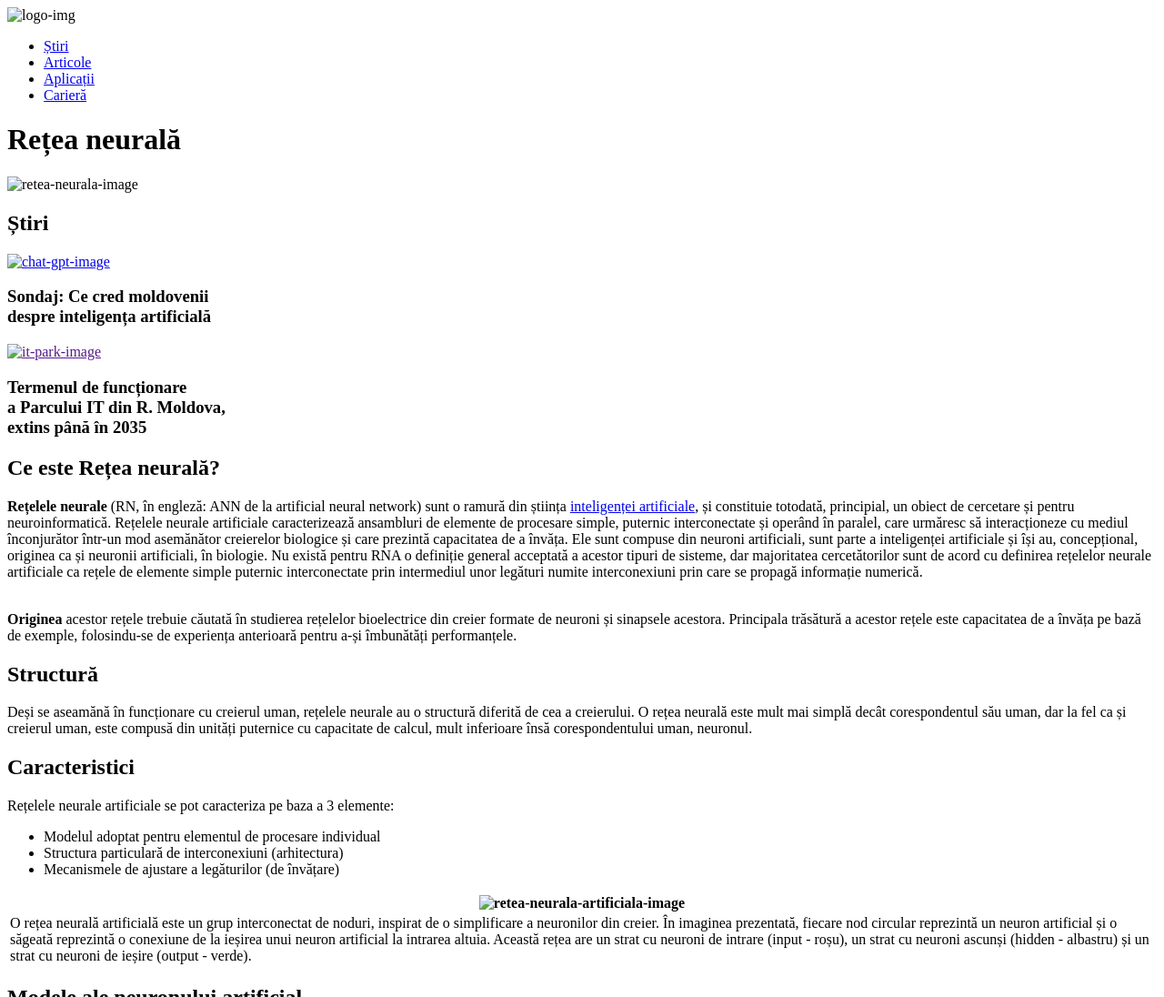
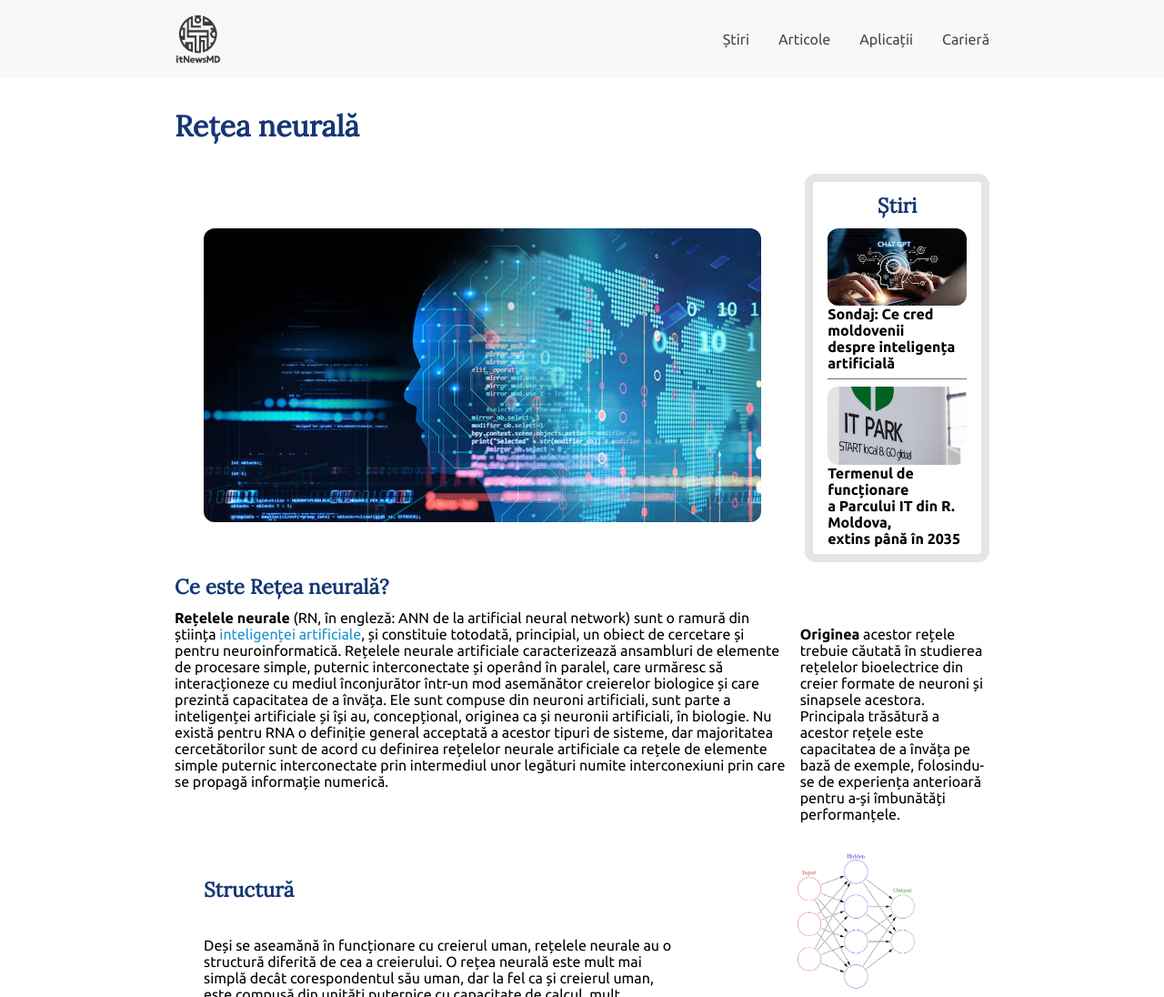
Before and after one commit to buzadandeveloper/Laborator-1, a plain HTML site: page HTML/Articles/article-1.html in a window 1280 px wide. Shown: the top 1096 px of the page at 91% size. Drawn offline with Linux system fonts and the light colour scheme.

Commit message:
links modification

```diff
--- a/HTML/Articles/article-1.html
+++ b/HTML/Articles/article-1.html
@@ -4,29 +4,29 @@
     <meta charset="UTF-8">
     <meta name="viewport" content="width=device-width, initial-scale=1.0">
     <title>itNewsMD</title>
-    <link rel="icon" type="image/png" href="/Laborator 1/image/logo.png">
+    <link rel="icon" type="image/png" href="/image/logo.png">
     <link
         href="https://fonts.googleapis.com/css2?family=Poppins:wght@400;700&family=Raleway:wght@300;900&family=Ubuntu:wght@300;400;700&display=swap"
         rel="stylesheet">
     <link rel="preconnect" href="https://fonts.googleapis.com">
     <link rel="preconnect" href="https://fonts.gstatic.com" crossorigin>
     <link href="https://fonts.googleapis.com/css2?family=Lora&display=swap" rel="stylesheet">
-    <link rel="stylesheet" href="/Laborator 1/style.css">
-    <link rel="stylesheet" href="/Laborator 1/CSS/NavBar/nav.css">
-    <link rel="stylesheet" href="/Laborator 1/CSS/NavBar/nav-buttons.css">
-    <link rel="stylesheet" href="/Laborator 1/CSS/Articles/main-article-1.css">
-    <link rel="stylesheet" href="/Laborator 1/CSS/Widgets/widget.css">
-    <link rel="stylesheet" href="/Laborator 1/CSS/Footer/footer.css">
+    <link rel="stylesheet" href="/style.css">
+    <link rel="stylesheet" href="/CSS/NavBar/nav.css">
+    <link rel="stylesheet" href="/CSS/NavBar/nav-buttons.css">
+    <link rel="stylesheet" href="/CSS/Articles/main-article-1.css">
+    <link rel="stylesheet" href="/CSS/Widgets/widget.css">
+    <link rel="stylesheet" href="/CSS/Footer/footer.css">
 </head>
 
 <body>
     <header>
         <div class="container-nav">
-            <div class="logo"><img src="/Laborator 1/image/logo.png" alt="logo-img"></div>
+            <div class="logo"><img src="/image/logo.png" alt="logo-img"></div>
             <nav>
                 <ul class="nav-buttons">
                     <li><a href="#">Știri</a></li>
-                    <li><a href="/Laborator 1/HTML/Articles/MainArticle/main-article.html">Articole</a></li>
+                    <li><a href="/HTML/Articles/MainArticle/main-article.html">Articole</a></li>
                     <li><a href="#">Aplicații</a></li>
                     <li><a href="#">Carieră</a></li>
                 </ul>
@@ -37,16 +37,16 @@
         <div class="container-main">
             <h1>Rețea neurală</h1>
             <div class="container container-1">
-                <div class="info-box info-box-1"><img src="/Laborator 1/image/retea-neurala.jpg" alt="retea-neurala-image"></div>
+                <div class="info-box info-box-1"><img src="/image/retea-neurala.jpg" alt="retea-neurala-image"></div>
                 <aside class="widget-bar">
                     <h2>Știri</h2>
                     <div class="news-container">
                             <div class="news-1 news">
-                                <a href="#"><img src="/Laborator 1/image/chat-gpt.jpg" alt="chat-gpt-image"></a>
+                                <a href="#"><img src="/image/chat-gpt.jpg" alt="chat-gpt-image"></a>
                                 <h3>Sondaj: Ce cred moldovenii <br>despre inteligența artificială</h3>
                             </div>
                         <div class="news-2 news">
-                            <a href=""><img src="/Laborator 1/image/it-park.jpg" alt="it-park-image"></a>
+                            <a href=""><img src="/image/it-park.jpg" alt="it-park-image"></a>
                             <h3>Termenul de funcționare <br> a Parcului IT din R. Moldova,<br>extins până în 2035</h3>
                         </div>
                     </div>
@@ -91,7 +91,7 @@
                 <div class="info-box info-box-2">
                     <table>
                         <tr>
-                            <th><img src="/Laborator 1/image/retea-neurala-artificiala.jpg"
+                            <th><img src="/image/retea-neurala-artificiala.jpg"
                                     alt="retea-neurala-artificiala-image"></th>
                         </tr>
                         <tr>
```
